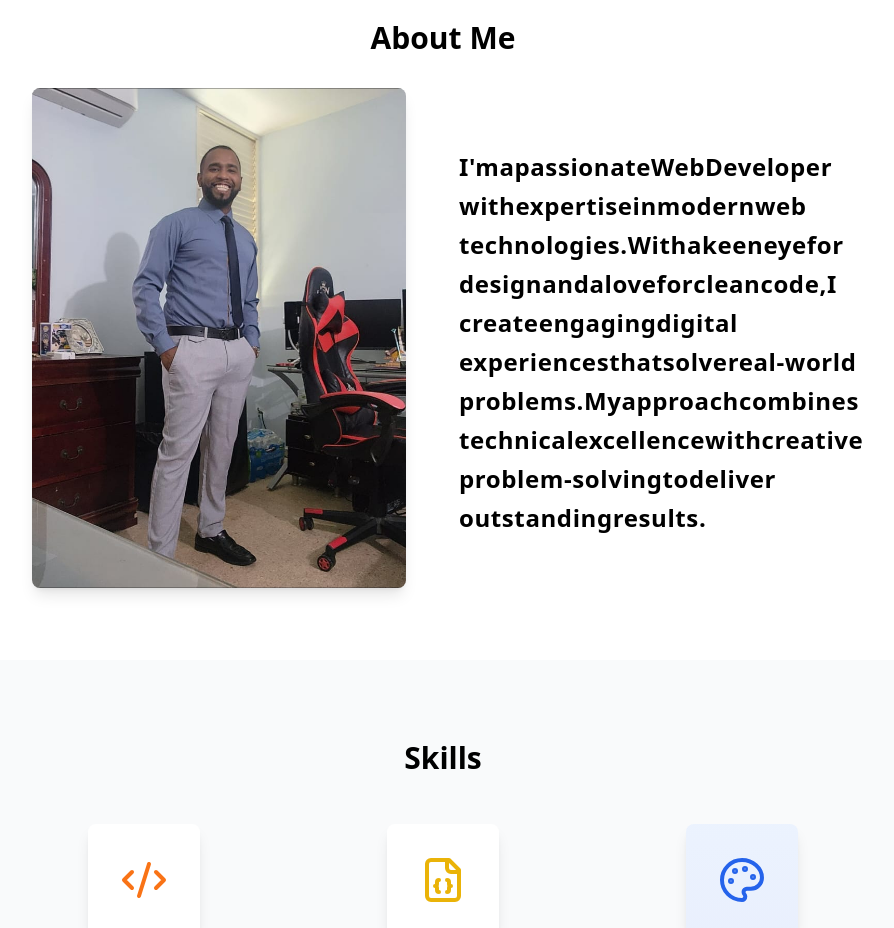
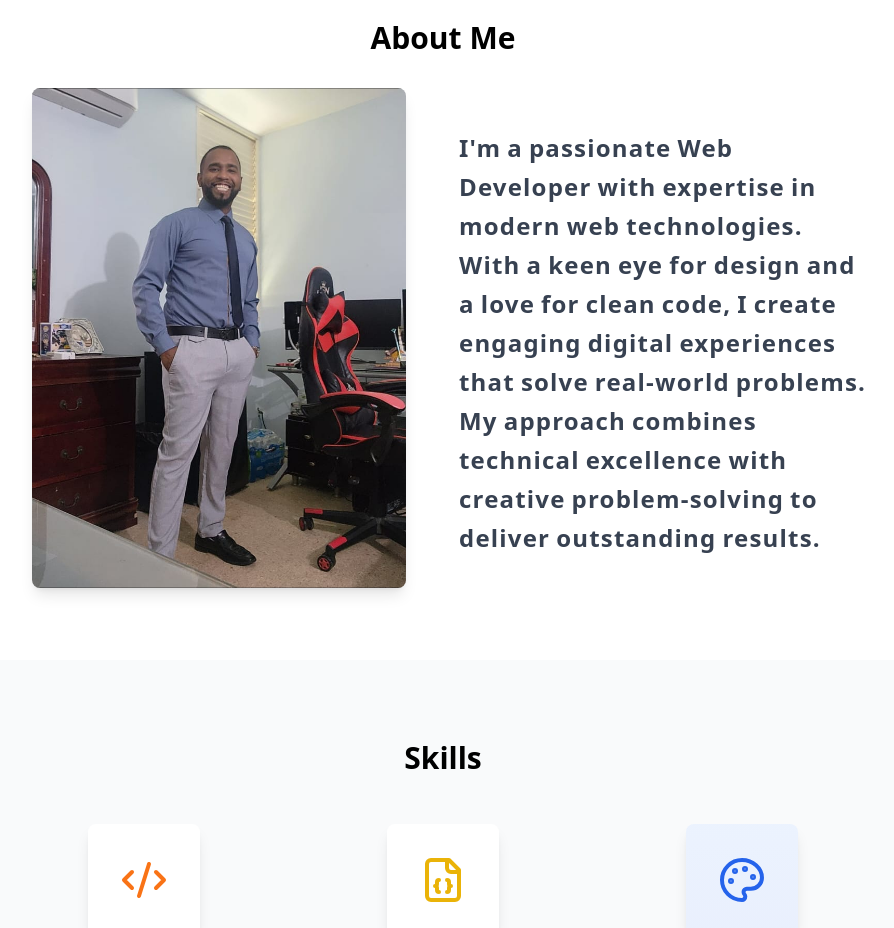
Before and after one commit to Ferny121991/Portafolio, a React (Vite) app: page / in a window 1280 px wide. Shown: the part 860-1788 px from the top of the page, without its empty margins (197-1091 px from the left). Built offline with nearby package versions, Linux system fonts and the light colour scheme.

Commit message:
cammbios de escritura

```diff
--- a/src/components/text-generate-effect-demo.tsx
+++ b/src/components/text-generate-effect-demo.tsx
@@ -9,7 +9,7 @@ export default function TextGenerateEffectDemo() {
       <div className="text-black dark:text-white">
         <TextGenerateEffect
           words={words}
-          className="font-sans font-bold tracking-wide text-lg md:text-xl lg:text-2xl"
+          className="font-sans font-bold tracking-wider text-lg md:text-xl lg:text-2xl leading-relaxed"
           filter={false}
         />
       </div>
--- a/src/components/ui/text-generate-effect.tsx
+++ b/src/components/ui/text-generate-effect.tsx
@@ -1,4 +1,5 @@
 "use client";
+import { useEffect, useState } from "react";
 import { cn } from "../../lib/utils";
 
 export const TextGenerateEffect = ({
@@ -10,22 +11,45 @@ export const TextGenerateEffect = ({
   className?: string;
   filter?: boolean;
 }) => {
+  const [visibleWords, setVisibleWords] = useState<number[]>([]);
   const wordsArray = words.split(" ").filter(word => word.trim() !== '');
 
+  useEffect(() => {
+    // Mostrar palabras una por una con un pequeño retraso
+    const timeouts: number[] = [];
+
+    wordsArray.forEach((_, index) => {
+      const timeout = window.setTimeout(() => {
+        setVisibleWords(prev => [...prev, index]);
+      }, 100 * index); // 100ms de retraso entre palabras
+
+      timeouts.push(timeout);
+    });
+
+    return () => timeouts.forEach(id => window.clearTimeout(id));
+  }, [words]);
+
   return (
-    <div className={cn("w-full max-w-3xl mx-auto", className)}>
+    <div className={cn("w-full max-w-3xl mx-auto text-gray-700 dark:text-gray-300", className)}>
       <div className="w-full">
-        <div className="leading-relaxed tracking-wide">
+        <div className="leading-relaxed tracking-wider">
           {wordsArray.map((word, idx) => (
             <span
               key={`${word}-${idx}`}
-              className="inline-block"
+              className={`inline-block transition-all duration-300 ease-out ${
+                visibleWords.includes(idx) ? 'opacity-100' : 'opacity-0'
+              }`}
               style={{
                 filter: filter ? 'blur(8px)' : 'none',
                 color: 'inherit',
+                WebkitTextFillColor: 'currentColor',
+                WebkitFontSmoothing: 'antialiased',
+                marginRight: '0.25em', // Añade espacio entre palabras
+                letterSpacing: '0.05em', // Aumenta el espacio entre letras
+                wordSpacing: '0.1em', // Aumenta el espacio entre palabras
               }}
             >
-              {word}{' '}
+              {word}
             </span>
           ))}
         </div>
```
